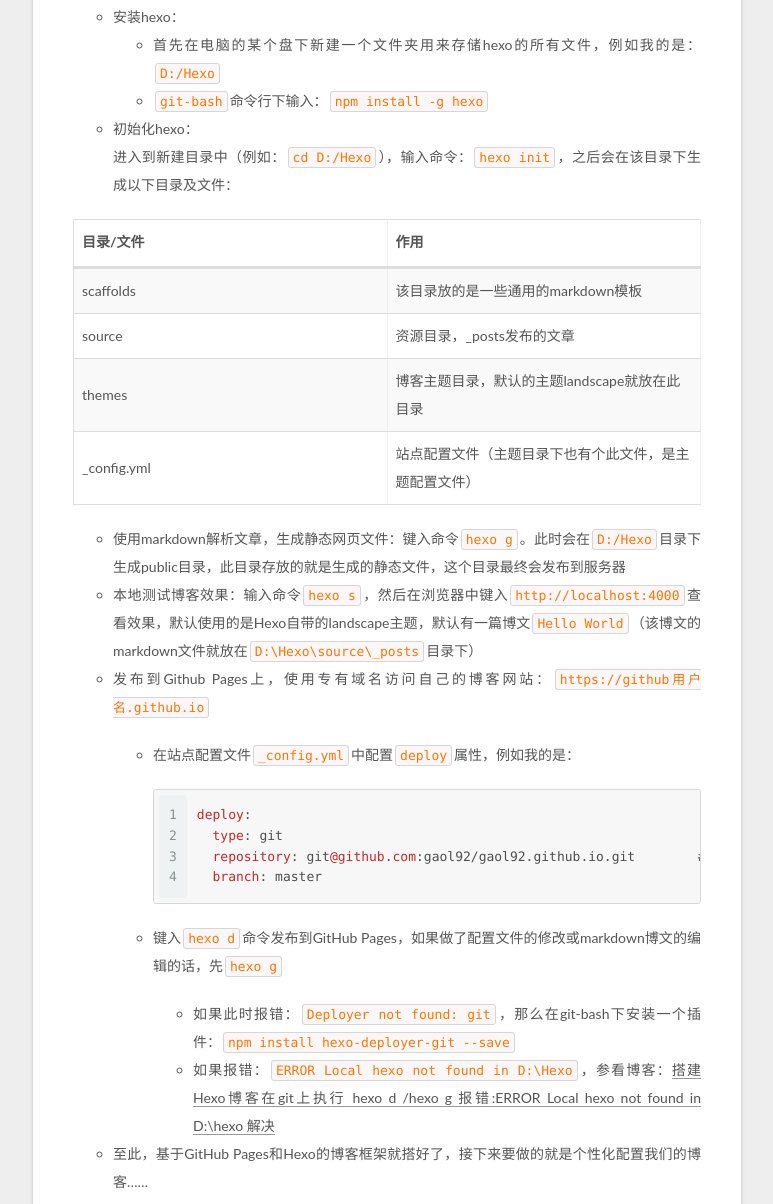
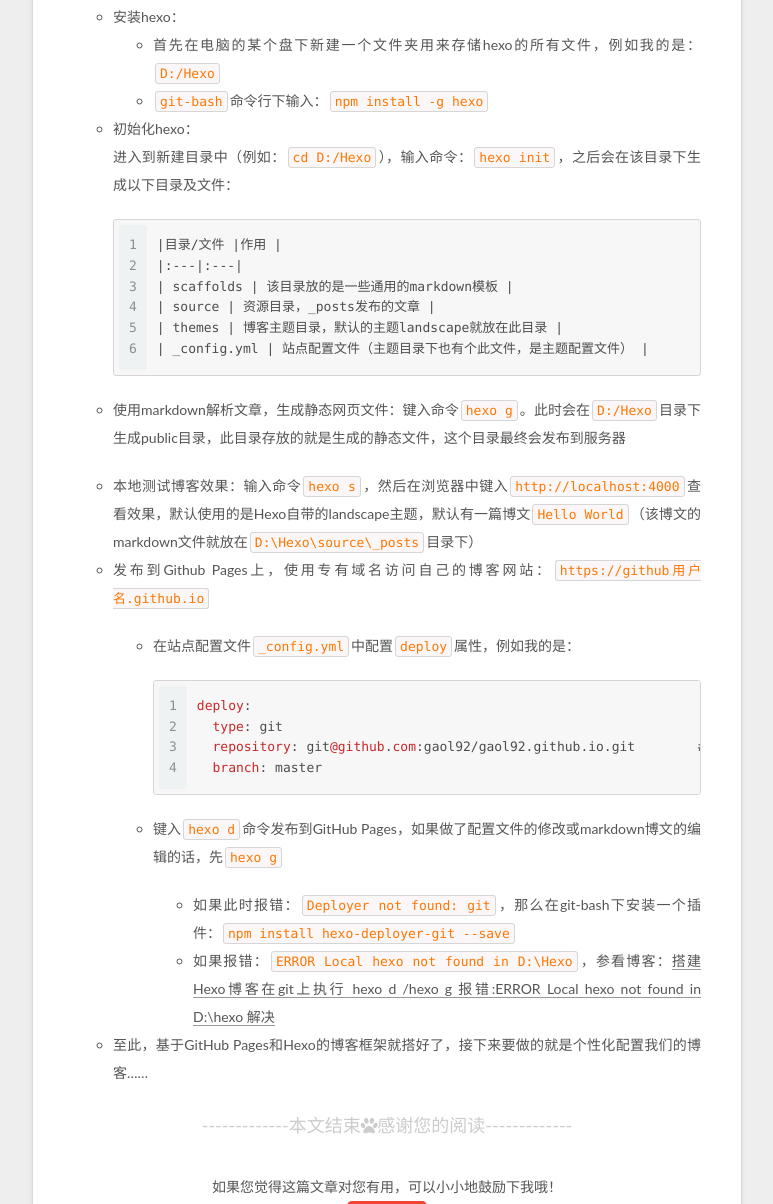
Before and after one commit to gaol92/gaol92.github.io, a plain HTML site: page 2019/03/26/如何使用GitHub Pages+Hexo搭建免费个性化博客/index.html in a window 1280 px wide. Shown: the part 854-2058 px from the top of the page, without its empty margins (379-1152 px from the left). Drawn offline with Linux system fonts and the light colour scheme; some packages are replaced by stand-ins of ours; a script that the page names is missing.

Commit message:
Site updated: 2019-03-29 10:49:58

```diff
--- a/2019/03/26/如何使用GitHub Pages+Hexo搭建免费个性化博客/index.html
+++ b/2019/03/26/如何使用GitHub Pages+Hexo搭建免费个性化博客/index.html
@@ -85,7 +85,7 @@
 <meta property="og:site_name" content="gaol的技术博客">
 <meta property="og:description" content="GitHub Pages + Hexo 搭建个人博客">
 <meta property="og:locale" content="zh-Hans">
-<meta property="og:updated_time" content="2019-03-29T02:45:46.755Z">
+<meta property="og:updated_time" content="2019-03-29T02:49:33.024Z">
 <meta name="twitter:card" content="summary">
 <meta name="twitter:title" content="如何使用GitHub Pages+Hexo搭建免费个性化博客">
 <meta name="twitter:description" content="GitHub Pages + Hexo 搭建个人博客">
@@ -442,36 +442,11 @@
 <li><code>git-bash</code>命令行下输入：<code>npm install -g hexo</code></li>
 </ul>
 </li>
-<li>初始化hexo：<br>进入到新建目录中（例如：<code>cd D:/Hexo</code>），输入命令：<code>hexo init</code>，之后会在该目录下生成以下目录及文件：</li>
-</ul>
-<table>
-<thead>
-<tr>
-<th style="text-align:left">目录/文件</th>
-<th style="text-align:left">作用</th>
-</tr>
-</thead>
-<tbody>
-<tr>
-<td style="text-align:left">scaffolds</td>
-<td style="text-align:left">该目录放的是一些通用的markdown模板</td>
-</tr>
-<tr>
-<td style="text-align:left">source</td>
-<td style="text-align:left">资源目录，_posts发布的文章</td>
-</tr>
-<tr>
-<td style="text-align:left">themes</td>
-<td style="text-align:left">博客主题目录，默认的主题landscape就放在此目录</td>
-</tr>
-<tr>
-<td style="text-align:left">_config.yml</td>
-<td style="text-align:left">站点配置文件（主题目录下也有个此文件，是主题配置文件）</td>
-</tr>
-</tbody>
-</table>
-<ul>
-<li>使用markdown解析文章，生成静态网页文件：键入命令<code>hexo g</code>。此时会在<code>D:/Hexo</code>目录下生成public目录，此目录存放的就是生成的静态文件，这个目录最终会发布到服务器</li>
+<li><p>初始化hexo：<br>进入到新建目录中（例如：<code>cd D:/Hexo</code>），输入命令：<code>hexo init</code>，之后会在该目录下生成以下目录及文件：</p>
+<figure class="highlight markdown"><table><tr><td class="gutter"><pre><span class="line">1</span><br><span class="line">2</span><br><span class="line">3</span><br><span class="line">4</span><br><span class="line">5</span><br><span class="line">6</span><br></pre></td><td class="code"><pre><span class="line">|目录/文件 |作用 |</span><br><span class="line">|:---|:---|</span><br><span class="line">| scaffolds | 该目录放的是一些通用的markdown模板 |</span><br><span class="line">| source | 资源目录，_posts发布的文章 |</span><br><span class="line">| themes | 博客主题目录，默认的主题landscape就放在此目录 |</span><br><span class="line">| _config.yml | 站点配置文件（主题目录下也有个此文件，是主题配置文件） |</span><br></pre></td></tr></table></figure>
+</li>
+<li><p>使用markdown解析文章，生成静态网页文件：键入命令<code>hexo g</code>。此时会在<code>D:/Hexo</code>目录下生成public目录，此目录存放的就是生成的静态文件，这个目录最终会发布到服务器</p>
+</li>
 <li>本地测试博客效果：输入命令<code>hexo s</code>，然后在浏览器中键入<code>http://localhost:4000</code>查看效果，默认使用的是Hexo自带的landscape主题，默认有一篇博文<code>Hello World</code>（该博文的markdown文件就放在<code>D:\Hexo\source\_posts</code>目录下） </li>
 <li><p>发布到Github Pages上，使用专有域名访问自己的博客网站：<code>https://github用户名.github.io</code></p>
 <ul>
--- a/css/main.css
+++ b/css/main.css
@@ -2054,7 +2054,7 @@
   width: 4px;
   height: 4px;
   border-radius: 50%;
-  background: #3eff1b;
+  background: #7046ff;
 }
 .links-of-blogroll {
   font-size: 13px;
```
Also changed, not shown: search.xml (+1 -1 lines).
